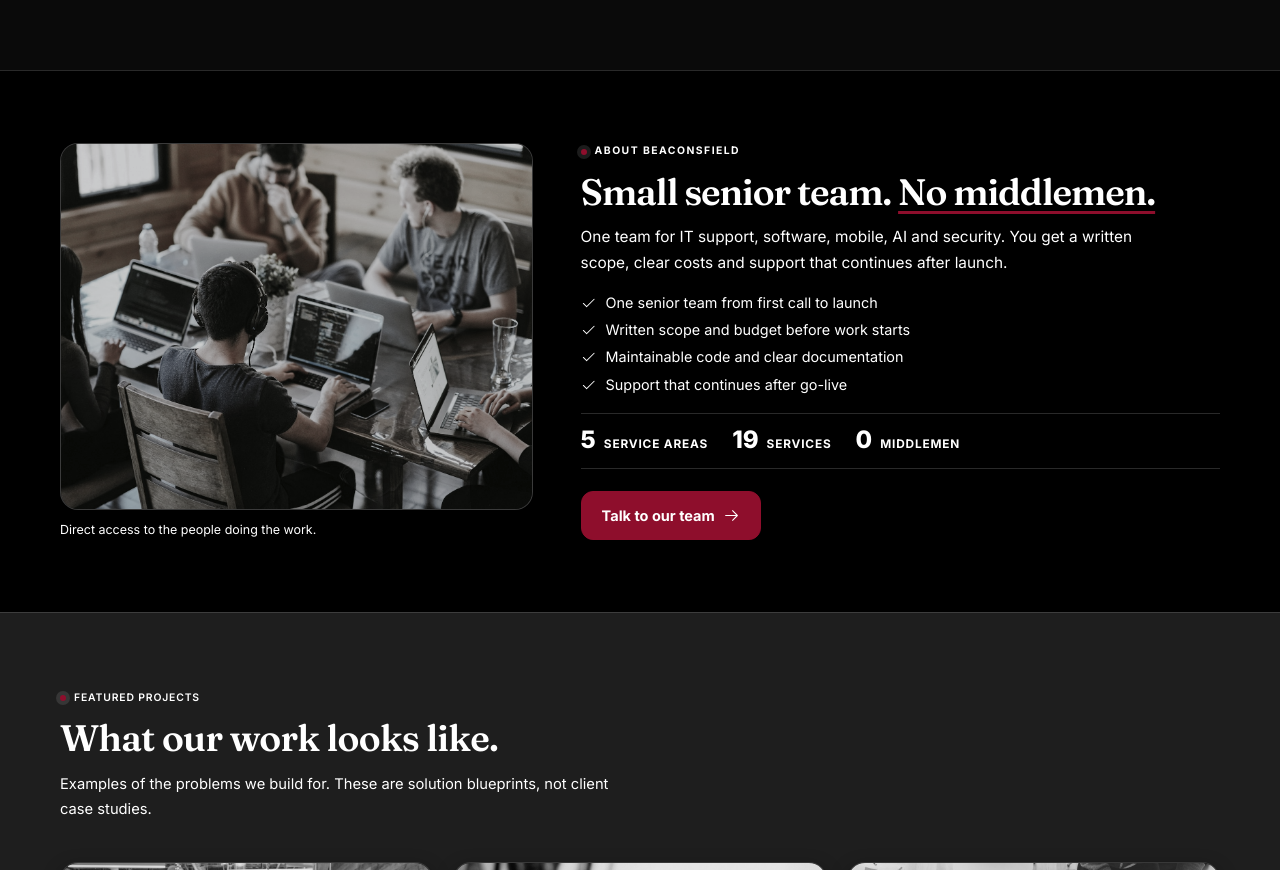
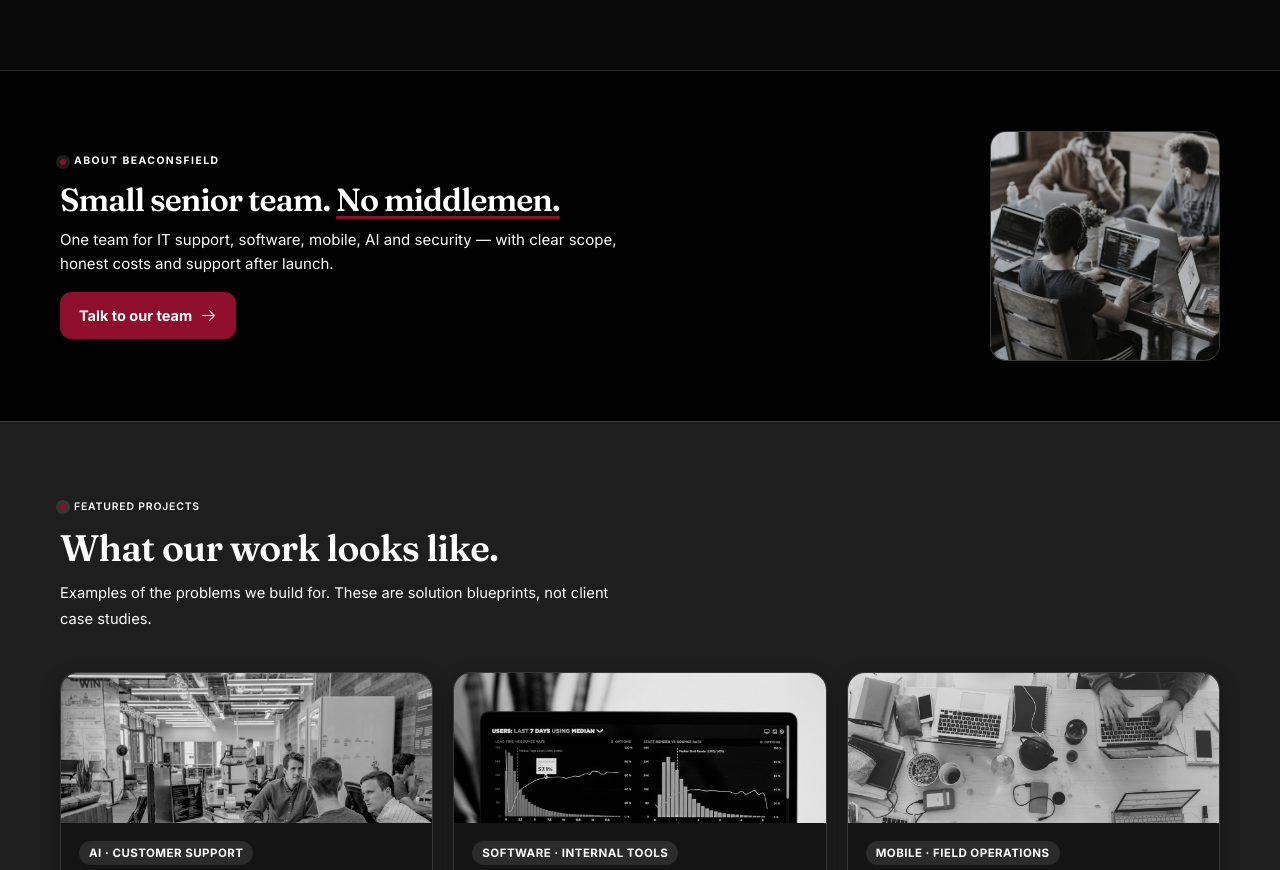
Before and after one commit to IqraMalik99/becon-field, a React (Vite) app: page / in a window 1280 px wide. Shown: the part 1300-2170 px from the top of the page. Built offline with nearby package versions, Linux system fonts and the light colour scheme.

Commit message:
simplify: minimal single-band about section

```diff
--- a/src/components/sections/AboutSection.jsx
+++ b/src/components/sections/AboutSection.jsx
@@ -1,31 +1,66 @@
 import { ArrowRight } from '@phosphor-icons/react/dist/csr/ArrowRight'
-import { Check } from '@phosphor-icons/react/dist/csr/Check'
 import Reveal from '../Reveal.jsx'
 import { useConsultation } from '../../context/consultationContext.js'
 
-const points = [
-  'One senior team from first call to launch',
-  'Written scope and budget before work starts',
-  'Maintainable code and clear documentation',
-  'Support that continues after go-live',
-]
-
-/* Inline CSS: compact, flat, photo-led About section with bright white text */
+/* Inline CSS: minimal flat About band, bright white text, red CTA */
 const css = `
 .about-section {
-  padding: clamp(48px, 6vw, 72px) 0;
+  padding: clamp(40px, 5vw, 60px) 0;
   color: var(--white);
   background: #000000;
   border-top: 1px solid var(--line-light);
 }
 .about-section__grid {
   display: grid;
-  grid-template-columns: minmax(0, 0.85fr) minmax(0, 1.15fr);
-  gap: clamp(24px, 4vw, 48px);
+  grid-template-columns: minmax(0, 1fr) auto;
+  gap: clamp(24px, 4vw, 56px);
   align-items: center;
 }
 
-.about-media img {
+.about-copy .eyebrow { color: var(--white); font-weight: 700; letter-spacing: 0.14em; text-transform: uppercase; }
+.about-copy .eyebrow__dot { background: var(--red); }
+.about-copy h2 {
+  margin: 8px 0 10px;
+  color: var(--white);
+  font-size: clamp(1.5rem, 2.6vw, 2rem);
+  line-height: 1.12;
+  letter-spacing: -0.03em;
+}
+.about-copy .text-accent-bright {
+  color: var(--white);
+  text-decoration: underline;
+  text-decoration-color: var(--red);
+  text-decoration-thickness: 3px;
+  text-underline-offset: 5px;
+}
+.about-copy__lead { max-width: 38rem; margin: 0; color: var(--white); font-size: 0.94rem; line-height: 1.6; }
+.about-cta {
+  display: inline-flex;
+  align-items: center;
+  gap: 8px;
+  margin-top: 16px;
+  padding: 11px 18px;
+  color: var(--white);
+  font: inherit;
+  font-weight: 700;
+  background: var(--red);
+  border: 1px solid var(--red);
+  border-radius: 11px;
+  cursor: pointer;
+  transition: background 0.18s ease, transform 0.18s ease, gap 0.18s ease;
+}
+.about-cta:hover { background: var(--red-hover); border-color: var(--red-hover); transform: translateY(-2px); gap: 12px; }
+
+.about-photo {
+  display: block;
+  width: clamp(150px, 18vw, 230px);
+  aspect-ratio: 1 / 1;
+  overflow: hidden;
+  background: var(--surface-2);
+  border: 1px solid var(--line-light);
+  border-radius: 16px;
+}
+.about-photo img {
   display: block;
   width: 100%;
   height: 100%;
@@ -33,70 +68,11 @@ const css = `
   filter: grayscale(72%) contrast(1.05);
   transition: filter 0.4s ease, transform 0.5s ease;
 }
-.about-media__frame {
-  overflow: hidden;
-  aspect-ratio: 4 / 3.1;
-  background: var(--surface-2);
-  border: 1px solid var(--line-light);
-  border-radius: 18px;
-}
-.about-media:hover img { filter: grayscale(0%); transform: scale(1.03); }
-.about-media__caption { margin: 10px 0 0; color: var(--white); font-size: 0.78rem; }
+.about-photo:hover img { filter: grayscale(0%); transform: scale(1.04); }
 
-.about-copy .eyebrow { color: var(--white); font-weight: 700; letter-spacing: 0.14em; text-transform: uppercase; }
-.about-copy .eyebrow__dot { background: var(--red); }
-.about-copy h2 {
-  margin: 10px 0 12px;
-  color: var(--white);
-  font-size: clamp(1.6rem, 3vw, 2.3rem);
-  line-height: 1.1;
-  letter-spacing: -0.03em;
-}
-.about-copy .text-accent-bright {
-  color: var(--white);
-  text-decoration: underline;
-  text-decoration-color: var(--red);
-  text-decoration-thickness: 3px;
-  text-underline-offset: 6px;
-}
-.about-copy__lead { max-width: 36rem; margin: 0; color: var(--white); font-size: 0.96rem; line-height: 1.65; }
-
-.about-points { display: grid; gap: 7px; margin: 18px 0 0; padding: 0; list-style: none; }
-.about-points li { display: flex; align-items: flex-start; gap: 10px; color: var(--white); font-size: 0.9rem; line-height: 1.4; }
-.about-points svg { flex: none; margin-top: 2px; color: var(--white); }
-
-.about-stats {
-  display: flex;
-  flex-wrap: wrap;
-  gap: 24px;
-  margin: 18px 0 22px;
-  padding: 14px 0;
-  border-top: 1px solid var(--line-light);
-  border-bottom: 1px solid var(--line-light);
-}
-.about-stat { display: flex; align-items: baseline; gap: 8px; }
-.about-stat__num { color: var(--white); font-size: 1.5rem; font-weight: 800; line-height: 1; }
-.about-stat__label { color: var(--white); font-size: 0.74rem; font-weight: 700; letter-spacing: 0.07em; text-transform: uppercase; }
-
-.about-cta {
-  display: inline-flex;
-  align-items: center;
-  gap: 8px;
-  padding: 12px 20px;
-  color: var(--white);
-  font: inherit;
-  font-weight: 700;
-  background: var(--red);
-  border: 1px solid var(--red);
-  border-radius: 12px;
-  cursor: pointer;
-  transition: background 0.18s ease, transform 0.18s ease, gap 0.18s ease;
-}
-.about-cta:hover { background: var(--red-hover); border-color: var(--red-hover); transform: translateY(-2px); gap: 12px; }
-
-@media (max-width: 860px) {
+@media (max-width: 720px) {
   .about-section__grid { grid-template-columns: 1fr; }
-  .about-media__frame { aspect-ratio: 16 / 9; }
+  .about-photo { width: 100%; max-width: 260px; aspect-ratio: 16 / 9; }
 }
 `
 
@@ -107,18 +83,7 @@ export default function AboutSection() {
     <section className="section about-section" id="about" aria-labelledby="about-heading">
       <style>{css}</style>
       <div className="container about-section__grid">
-        <Reveal className="about-media">
-          <div className="about-media__frame">
-            <img
-              src="/images/about-team.jpg"
-              alt="Senior team collaborating around a table"
-              decoding="async"
-            />
-          </div>
-          <p className="about-media__caption">Direct access to the people doing the work.</p>
-        </Reveal>
-
-        <Reveal className="about-copy" delay={80}>
+        <Reveal className="about-copy">
           <p className="eyebrow">
             <span className="eyebrow__dot" aria-hidden="true" />
             About Beaconsfield
@@ -127,37 +92,20 @@ export default function AboutSection() {
             Small senior team. <span className="text-accent-bright">No middlemen.</span>
           </h2>
           <p className="about-copy__lead">
-            One team for IT support, software, mobile, AI and security. You get a written scope,
-            clear costs and support that continues after launch.
+            One team for IT support, software, mobile, AI and security — with clear scope, honest
+            costs and support after launch.
           </p>
-
-          <ul className="about-points">
-            {points.map((point) => (
-              <li key={point}>
-                <Check size={15} aria-hidden="true" />
-                {point}
-              </li>
-            ))}
-          </ul>
-
-          <div className="about-stats">
-            <div className="about-stat">
-              <span className="about-stat__num">5</span>
-              <span className="about-stat__label">Service areas</span>
-            </div>
-            <div className="about-stat">
-              <span className="about-stat__num">19</span>
-              <span className="about-stat__label">Services</span>
-            </div>
-            <div className="about-stat">
-              <span className="about-stat__num">0</span>
-              <span className="about-stat__label">Middlemen</span>
-            </div>
-          </div>
-
           <button type="button" className="about-cta" onClick={() => openConsultation()}>
             Talk to our team <ArrowRight size={17} aria-hidden="true" />
           </button>
+        </Reveal>
+
+        <Reveal className="about-photo" delay={80}>
+          <img
+            src="/images/about-team.jpg"
+            alt="Senior team collaborating around a table"
+            decoding="async"
+          />
         </Reveal>
       </div>
     </section>
```
